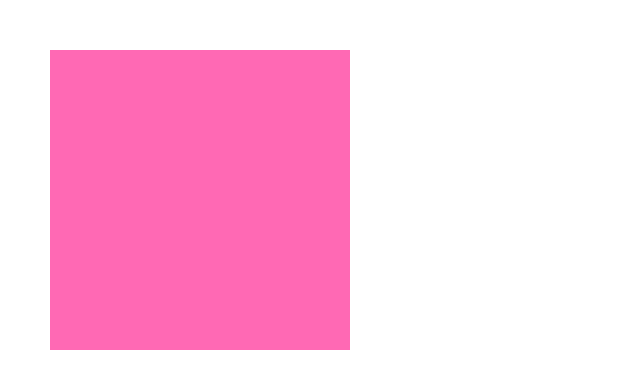
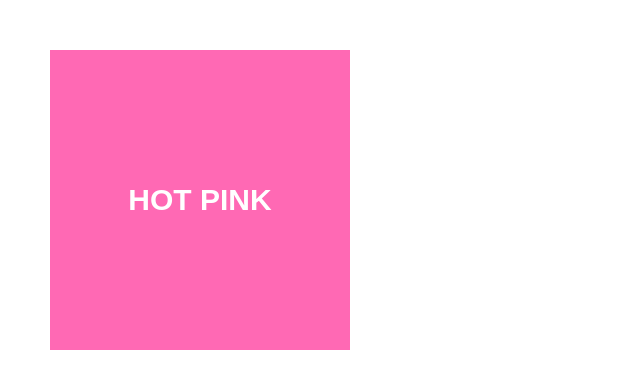
Before and after one commit to kimjisun317/ex, a plain HTML site: page index.html in a window 1280 px wide. Shown: the whole page, without its empty margins (0-640 px from the left). Drawn offline with Linux system fonts and the light colour scheme.

Commit message:
핑크색 박스 텍스트 추가

```diff
--- a/index.html
+++ b/index.html
@@ -12,7 +12,9 @@
 </head>
 <body>
 
-	<div class="box"></div>
+	<div class="box">
+		HOT PINK
+	</div>
 
 </body>
 </html>
--- a/scss/style.scss
+++ b/scss/style.scss
@@ -3,4 +3,6 @@
 
 .box {
     width:300px; height:300px; background: hotpink; margin: 50px;
+
+    display: flex; justify-content: center; align-items: center; font: bold 30px/1 'arial'; color: #fff;
 }
```
Also changed, not shown: css/style.css, 1 other file.
